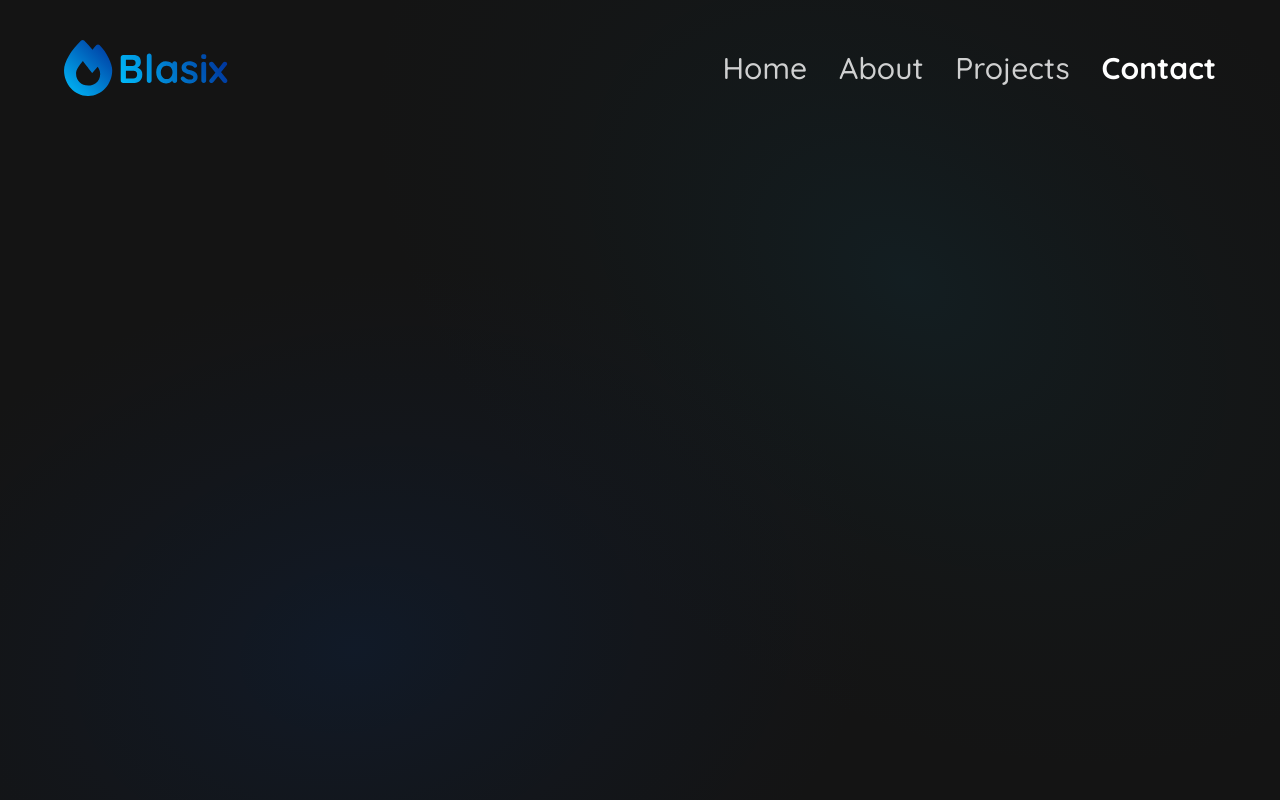
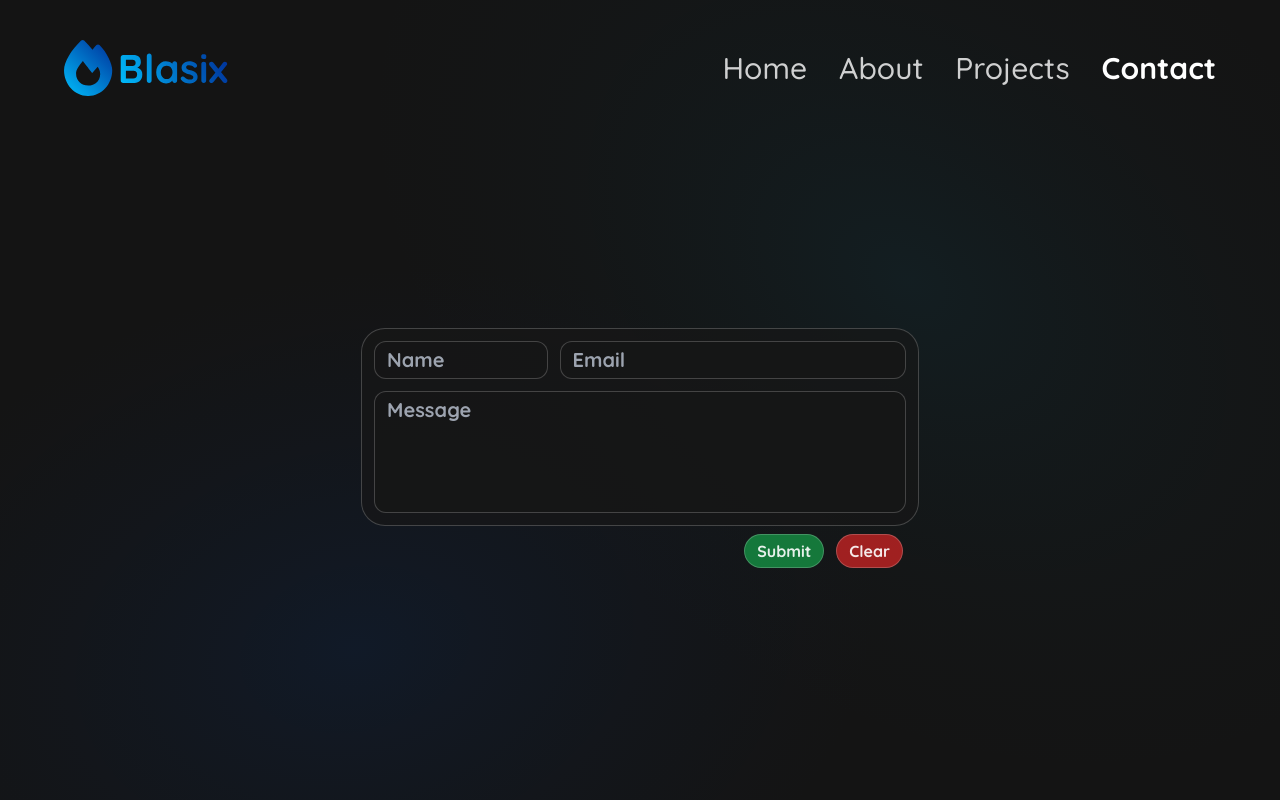
Before and after one commit to Blasix/Blasix-Site, a PHP site: page /contact in a window 1280 px wide. Run offline with PHP 8.4, Linux system fonts and the light colour scheme.

Commit message:
added functional contact page

```diff
--- a/src/404.php
+++ b/src/404.php
@@ -17,7 +17,7 @@
     <link href="./css/output.css" rel="stylesheet">
 </head>
 
-<body class="dark:bg-stone-950 dark:text-white/90 md:overflow-hidden font-quicksand">
+<body class="dark:bg-[rgb(20,20,20)] dark:text-white/90 md:overflow-hidden font-quicksand">
     <div class="flex justify-center items-center sm:px-16 px-6">
         <div class="xl:max-w-[1920px] w-full xl:h-screen">
             <!-- navbar -->
--- a/src/about.php
+++ b/src/about.php
@@ -13,7 +13,7 @@
     <link href="./css/output.css" rel="stylesheet">
 </head>
 
-<body class="dark:bg-stone-950 dark:text-white/90 md:overflow-hidden font-quicksand">
+<body class="dark:bg-[rgb(20,20,20)] dark:text-white/90 md:overflow-hidden font-quicksand">
     <img src="assets/backrounds/about.svg" alt="about" class="fixed -z-10 w-screen h-screen object-cover">
     <div class="flex justify-center items-center sm:px-16 px-6">
         <div class="xl:max-w-[1920px] w-full xl:h-screen">
--- a/src/contact.php
+++ b/src/contact.php
@@ -13,7 +13,7 @@
     <link href="./css/output.css" rel="stylesheet">
 </head>
 
-<body class="dark:bg-stone-950 dark:text-white/90 md:overflow-hidden font-quicksand">
+<body class="dark:bg-[rgb(20,20,20)] dark:text-white/90 md:overflow-hidden font-quicksand">
     <img src="assets/backrounds/contact.svg" alt="contact" class="fixed -z-10 w-screen h-screen object-cover">
     <div class="flex justify-center items-center sm:px-16 px-6">
         <div class="xl:max-w-[1920px] w-full xl:h-screen">
@@ -48,6 +48,55 @@
                     </div>
                 </div>
             </nav>
+
+            <!-- body -->
+            <div id="body" class="h-screen flex justify-center items-center font-bold z-10">
+                <?php
+
+                if (isset($_SERVER['REQUEST_METHOD']) && $_SERVER['REQUEST_METHOD'] === 'POST') {
+                    $name = $_POST['name'];
+                    $email = $_POST['email'];
+                    $message = $_POST['message'];
+
+                    // Set the recipient email address
+                    $to = 'knock@blasix.com';
+
+                    // Set the email subject
+                    $subject = 'New message from ' . $name;
+
+                    // Set the email headers
+                    $headers = "From: $email\r\n";
+                    $headers .= "Reply-To: $email\r\n";
+                    $headers .= "Content-Type: text/plain; charset=UTF-8\r\n";
+
+                    // Send the email using the mail() function
+                    if (mail($to, $subject, $message, $headers)) {
+                        // Show a success message
+                        echo '<div class="bg-green-500 text-white px-4 py-2 rounded-lg">Your message has been sent!</div>';
+                    } else {
+                        // Show an error message
+                        echo '<div class="bg-red-500 text-white px-4 py-2 rounded-lg">There was an error sending your message.</div>';
+                    }
+                } else {
+                    // Show the form
+                    echo '<form method="POST">
+                            <div class="flex flex-col border border-white/20 bg-[rgb(23,23,23)]/70 rounded-3xl p-3 gap-3 text-xl">
+                                <div class="flex xl:flex-row  flex-col gap-3 ">
+                                    <input class="rounded-xl border border-white/20 bg-[rgb(23,23,23)]/70 xl:w-1/3 px-3 py-1" type="text" id="name" name="name" placeholder="Name" required>
+                                    <input class="rounded-xl border border-white/20 bg-[rgb(23,23,23)]/70 xl:w-2/3 px-3 py-1" type="email" id="email" name="email" placeholder="Email" required>
+                                </div>
+
+                                <textarea class="rounded-xl border border-white/20 bg-[rgb(23,23,23)]/70 resize-none overflow-hidden px-3 py-1" rows="4"  placeholder="Message" id="message" name="message" required></textarea>
+                            </div>
+
+                            <div class="flex mx-4 justify-between xl:justify-end mt-2 gap-3">
+                                <button type="submit" class="bg-green-600/70 border rounded-full border-white/20 px-3 py-1">Submit</button>
+                                <button type="reset" class="bg-red-600/70 border rounded-full border-white/20 px-3 py-1">Clear</button>
+                            </div>
+                        </form>';
+                }
+                ?>
+            </div>
         </div>
     </div>
 </body>
--- a/src/css/output.css
+++ b/src/css/output.css
@@ -570,16 +554,17 @@
   z-index: 50;
 }
 
-.-z-10 {
-  z-index: -10;
-}
-
 .m-6 {
   margin: 1.5rem;
 }
 
 .m-\[1px\] {
   margin: 1px;
+}
+
+.mx-4 {
+  margin-left: 1rem;
+  margin-right: 1rem;
 }
 
 .mx-auto {
@@ -596,20 +581,12 @@
   margin-bottom: 2rem;
 }
 
-.mt-24 {
-  margin-top: 6rem;
+.mt-10 {
+  margin-top: 2.5rem;
 }
 
-.mb-10 {
-  margin-bottom: 2.5rem;
-}
-
-.mt-6 {
-  margin-top: 1.5rem;
-}
-
-.mt-10 {
-  margin-top: 2.5rem;
+.mt-2 {
+  margin-top: 0.5rem;
 }
 
 .flex {
@@ -698,6 +667,14 @@
 
 .cursor-pointer {
   cursor: pointer;
+}
+
+.resize-none {
+  resize: none;
+}
+
+.scroll-m-5 {
+  scroll-margin: 1.25rem;
 }
 
 .list-none {
@@ -764,8 +741,20 @@
   border-radius: 30px;
 }
 
+.rounded-full {
+  border-radius: 9999px;
+}
+
+.rounded-lg {
+  border-radius: 0.5rem;
+}
+
 .rounded-xl {
   border-radius: 0.75rem;
+}
+
+.border {
+  border-width: 1px;
 }
 
 .border-0 {
@@ -780,17 +769,41 @@
   border-color: rgb(255 255 255 / 0.1);
 }
 
-.bg-\[rgb\(18\2c 16\2c 14\)\] {
-  --tw-bg-opacity: 1;
-  background-color: rgb(18 16 14 / var(--tw-bg-opacity));
+.border-white\/20 {
+  border-color: rgb(255 255 255 / 0.2);
 }
 
-.bg-blue-700\/50 {
-  background-color: rgb(29 78 216 / 0.5);
+.border-white\/80 {
+  border-color: rgb(255 255 255 / 0.8);
 }
 
-.bg-cyan-600\/60 {
-  background-color: rgb(8 145 178 / 0.6);
+.border-red-500\/80 {
+  border-color: rgb(239 68 68 / 0.8);
+}
+
+.bg-\[rgb\(23\2c 23\2c 23\)\] {
+  --tw-bg-opacity: 1;
+  background-color: rgb(23 23 23 / var(--tw-bg-opacity));
+}
+
+.bg-black {
+  --tw-bg-opacity: 1;
+  background-color: rgb(0 0 0 / var(--tw-bg-opacity));
+}
+
+.bg-green-500 {
+  --tw-bg-opacity: 1;
+  background-color: rgb(34 197 94 / var(--tw-bg-opacity));
+}
+
+.bg-green-600 {
+  --tw-bg-opacity: 1;
+  background-color: rgb(22 163 74 / var(--tw-bg-opacity));
+}
+
+.bg-red-500 {
+  --tw-bg-opacity: 1;
+  background-color: rgb(239 68 68 / var(--tw-bg-opacity));
 }
 
 .bg-red-600 {
@@ -802,47 +815,20 @@
   background-color: rgb(12 10 9 / 0.2);
 }
 
-.bg-red-500 {
-  --tw-bg-opacity: 1;
-  background-color: rgb(239 68 68 / var(--tw-bg-opacity));
+.bg-green-600\/70 {
+  background-color: rgb(22 163 74 / 0.7);
 }
 
-.bg-blue-500 {
-  --tw-bg-opacity: 1;
-  background-color: rgb(59 130 246 / var(--tw-bg-opacity));
-}
-
-.bg-red-50 {
-  --tw-bg-opacity: 1;
-  background-color: rgb(254 242 242 / var(--tw-bg-opacity));
-}
-
-.bg-red-300 {
-  --tw-bg-opacity: 1;
-  background-color: rgb(252 165 165 / var(--tw-bg-opacity));
-}
-
-.bg-stone-800 {
-  --tw-bg-opacity: 1;
-  background-color: rgb(41 37 36 / var(--tw-bg-opacity));
-}
-
-.bg-stone-900 {
-  --tw-bg-opacity: 1;
-  background-color: rgb(28 25 23 / var(--tw-bg-opacity));
-}
-
-.bg-\[rgb\(23\2c 23\2c 23\)\] {
-  --tw-bg-opacity: 1;
-  background-color: rgb(23 23 23 / var(--tw-bg-opacity));
-}
-
-.bg-\[rgb\(23\2c 23\2c 23\)\]\/90 {
-  background-color: rgb(23 23 23 / 0.9);
+.bg-red-600\/70 {
+  background-color: rgb(220 38 38 / 0.7);
 }
 
 .bg-\[rgb\(23\2c 23\2c 23\)\]\/70 {
   background-color: rgb(23 23 23 / 0.7);
+}
+
+.bg-\[rgb\(23\2c 23\2c 23\)\]\/10 {
+  background-color: rgb(23 23 23 / 0.1);
 }
 
 .object-contain {
@@ -855,12 +841,26 @@
      object-fit: cover;
 }
 
+.p-3 {
+  padding: 0.75rem;
+}
+
 .p-4 {
   padding: 1rem;
 }
 
 .p-6 {
   padding: 1.5rem;
+}
+
+.px-3 {
+  padding-left: 0.75rem;
+  padding-right: 0.75rem;
+}
+
+.px-4 {
+  padding-left: 1rem;
+  padding-right: 1rem;
 }
 
 .px-6 {
@@ -912,14 +917,19 @@
   line-height: 2.5rem;
 }
 
+.text-5xl {
+  font-size: 3rem;
+  line-height: 1;
+}
+
 .text-6xl {
   font-size: 3.75rem;
   line-height: 1;
 }
 
-.text-5xl {
-  font-size: 3rem;
-  line-height: 1;
+.text-xl {
+  font-size: 1.25rem;
+  line-height: 1.75rem;
 }
 
 .font-bold {
@@ -946,13 +951,78 @@
           backdrop-filter: var(--tw-backdrop-blur) var(--tw-backdrop-brightness) var(--tw-backdrop-contrast) var(--tw-backdrop-grayscale) var(--tw-backdrop-hue-rotate) var(--tw-backdrop-invert) var(--tw-backdrop-opacity) var(--tw-backdrop-saturate) var(--tw-backdrop-sepia);
 }
 
+.selection\:border-white\/30 *::-moz-selection {
+  border-color: rgb(255 255 255 / 0.3);
+}
+
+.selection\:border-white\/30 *::selection {
+  border-color: rgb(255 255 255 / 0.3);
+}
+
+.selection\:border-red-500 *::-moz-selection {
+  --tw-border-opacity: 1;
+  border-color: rgb(239 68 68 / var(--tw-border-opacity));
+}
+
+.selection\:border-red-500 *::selection {
+  --tw-border-opacity: 1;
+  border-color: rgb(239 68 68 / var(--tw-border-opacity));
+}
+
+.selection\:border-white\/30::-moz-selection {
+  border-color: rgb(255 255 255 / 0.3);
+}
+
+.selection\:border-white\/30::selection {
+  border-color: rgb(255 255 255 / 0.3);
+}
+
+.selection\:border-red-500::-moz-selection {
+  --tw-border-opacity: 1;
+  border-color: rgb(239 68 68 / var(--tw-border-opacity));
+}
+
+.selection\:border-red-500::selection {
+  --tw-border-opacity: 1;
+  border-color: rgb(239 68 68 / var(--tw-border-opacity));
+}
+
+.placeholder\:text-4xl::-moz-placeholder {
+  font-size: 2.25rem;
+  line-height: 2.5rem;
+}
+
+.placeholder\:text-4xl::placeholder {
+  font-size: 2.25rem;
+  line-height: 2.5rem;
+}
+
+.focus\:border-red-500:focus {
+  --tw-border-opacity: 1;
+  border-color: rgb(239 68 68 / var(--tw-border-opacity));
+}
+
+.focus\:ring-1:focus {
+  --tw-ring-offset-shadow: var(--tw-ring-inset) 0 0 0 var(--tw-ring-offset-width) var(--tw-ring-offset-color);
+  --tw-ring-shadow: var(--tw-ring-inset) 0 0 0 calc(1px + var(--tw-ring-offset-width)) var(--tw-ring-color);
+  box-shadow: var(--tw-ring-offset-shadow), var(--tw-ring-shadow), var(--tw-shadow, 0 0 #0000);
+}
+
+.focus\:ring-white\/20:focus {
+  --tw-ring-color: rgb(255 255 255 / 0.2);
+}
+
+.focus\:ring-blue-500\/20:focus {
+  --tw-ring-color: rgb(59 130 246 / 0.2);
+}
+
+:is(.dark .dark\:bg-\[rgb\(20\2c 20\2c 20\)\]) {
+  --tw-bg-opacity: 1;
+  background-color: rgb(20 20 20 / var(--tw-bg-opacity));
+}
+
 :is(.dark .dark\:bg-stone-800\/90) {
   background-color: rgb(41 37 36 / 0.9);
-}
-
-:is(.dark .dark\:bg-stone-950) {
-  --tw-bg-opacity: 1;
-  background-color: rgb(12 10 9 / var(--tw-bg-opacity));
 }
 
 :is(.dark .dark\:bg-white\/10) {
@@ -1049,16 +1119,20 @@
 }
 
 @media (min-width: 1280px) {
-  .xl\:left-\[600px\] {
-    left: 600px;
-  }
-
   .xl\:mt-20 {
     margin-top: 5rem;
   }
 
   .xl\:h-screen {
     height: 100vh;
+  }
+
+  .xl\:w-1\/3 {
+    width: 33.333333%;
+  }
+
+  .xl\:w-2\/3 {
+    width: 66.666667%;
   }
 
   .xl\:w-96 {
@@ -1075,6 +1149,14 @@
 
   .xl\:max-w-\[1920px\] {
     max-width: 1920px;
+  }
+
+  .xl\:flex-row {
+    flex-direction: row;
+  }
+
+  .xl\:justify-end {
+    justify-content: flex-end;
   }
 
   .xl\:px-10 {
--- a/src/index.php
+++ b/src/index.php
@@ -16,7 +16,7 @@
     <link href="./css/output.css" rel="stylesheet">
 </head>
 
-<body class="dark:bg-stone-950 dark:text-white/90 overflow-hidden font-quicksand ">
+<body class="dark:bg-[rgb(20,20,20)] dark:text-white/90 overflow-hidden font-quicksand ">
     <img src="assets/backrounds/index.svg" alt="index" class="fixed -z-10 w-screen h-screen object-cover">
     <div class="flex justify-center items-center sm:px-16 px-6">
         <div class="xl:max-w-[1920px] w-full xl:h-screen">
--- a/src/projects.php
+++ b/src/projects.php
@@ -14,7 +14,7 @@
     <link href="./css/card.css" rel="stylesheet">
 </head>
 
-<body class="dark:bg-stone-950 dark:text-white/90 font-quicksand">
+<body class="dark:bg-[rgb(20,20,20)] dark:text-white/90 font-quicksand">
     <img src="assets/backrounds/projects.svg" alt="projects" class="fixed -z-10 w-screen h-screen object-cover">
     <div class="flex justify-center items-center sm:px-16 px-6">
         <div class="xl:max-w-[1920px] w-full ">
```
Also changed, not shown: other parts of src/css/output.css (+29 -61 lines).
